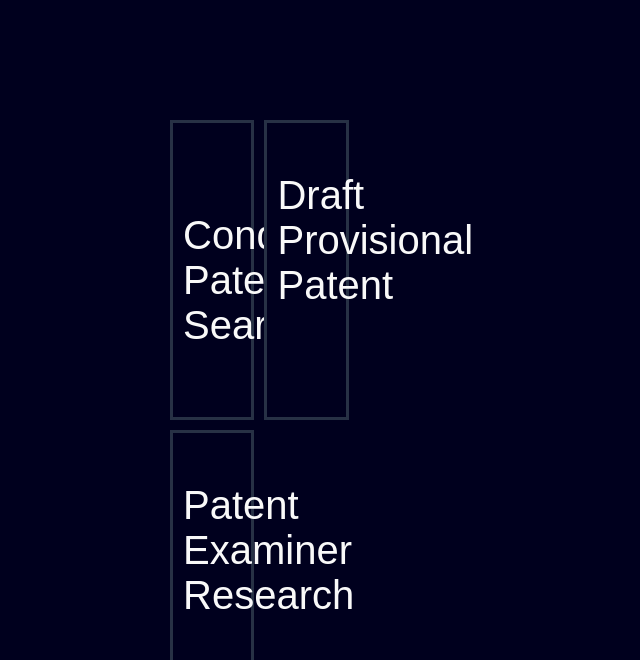
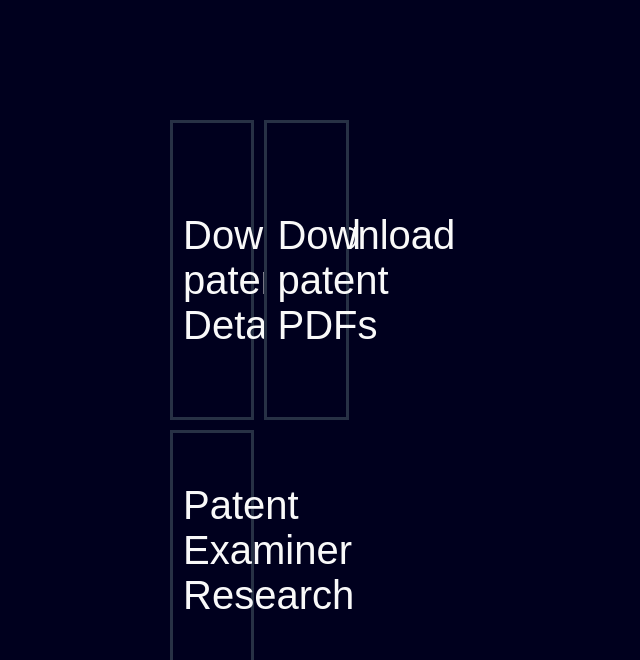
Before and after one commit to madhawadias/patent-extraction, a Flask app: template back_end/templates/main_page.html in a window 1280 px wide. Shown: the part 225-885 px from the top of the page, without its empty margins (343-983 px from the left). Run offline with Flask 2, Linux system fonts and the light colour scheme; the template is opened without the code that fills it, so the values that code supplies are empty.

Commit message:
main page hover

```diff
--- a/back_end/templates/main_page.html
+++ b/back_end/templates/main_page.html
@@ -42,6 +42,11 @@
                 padding-top: 50px;
 
             }
+            .column2{
+
+                padding-top: 50px;
+
+            }
             .column:hover{
                 background-color:#20273d;
             }
@@ -70,10 +75,10 @@
 
     <div class="row">
         <div class="column column1">
-            <p>Conduct Patent Search</p>
+            <p>Download patent Details</p>
         </div>
-        <div class="column">
-            <p>Draft Provisional Patent</p>
+        <div class="column column2">
+            <p>Download patent PDFs</p>
         </div>
         <div class="column">
             <p>Patent Examiner Research</p>
```
